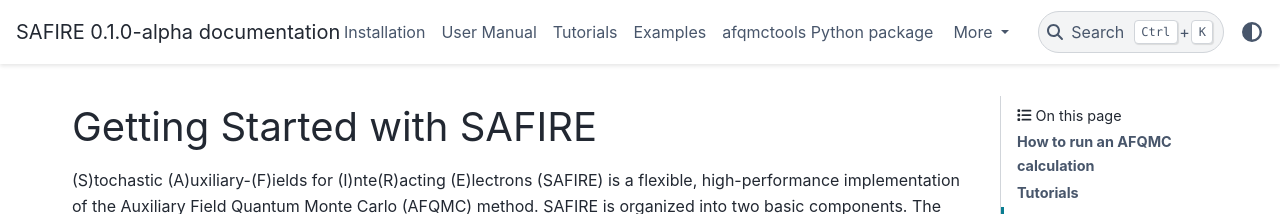
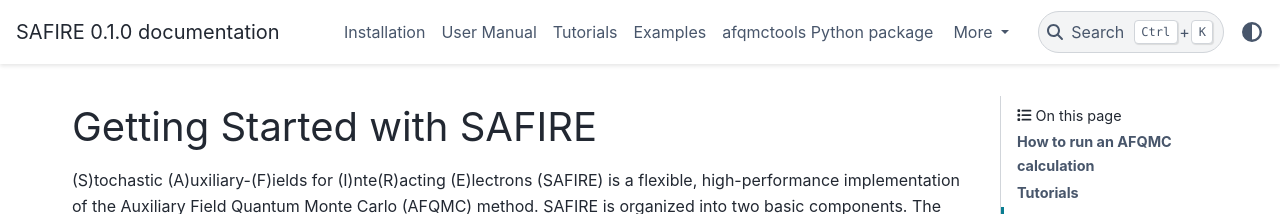
Before and after one commit to bkesk/SAFIRE, a Sphinx documentation site: the page built from docs/index.rst, in a window 1280 px wide. Shown: the top 214 px of the page. Built offline with Sphinx 7.4.7 and the PyData theme 0.15.4, drawn with Linux system fonts in a browser that asks for light colours; part of the change alters nothing that is shown.

```diff
--- a/docs/conf.py
+++ b/docs/conf.py
@@ -31,7 +31,7 @@ project = 'SAFIRE'
 
 # The full version, including alpha/beta/rc tags
 version = '0.1.0'
-release = '0.1.0-alpha'
+release = '0.1.0'
 
 
 # -- General configuration ---------------------------------------------------
@@ -54,6 +54,7 @@ extensions = [
     'sphinx.ext.napoleon',
     'sphinx_autodoc_typehints',
     'numpydoc',
+    'notebook_header',
     ]
 bibtex_bibfiles = ['bibs/afqmc.bib']
 
@@ -113,6 +114,11 @@ mathjax3_config = {
 #html_theme = 'sphinx_rtd_theme'
 html_theme = 'pydata_sphinx_theme' # possible theme - images need be compatible with dark and light modes
 
+# Base URL of the published docs. Used by Sphinx for canonical links and by the
+# notebook_header extension to rewrite {doc} cross-references into absolute links
+# in the downloadable .ipynb notebooks.
+html_baseurl = 'https://safire.flatironinstitute.org/docs/dev/'
+
 # Add any paths that contain custom static files (such as style sheets) here,
 # relative to this directory. They are copied after the builtin static files,
 # so a file named "default.css" will overwrite the builtin "default.css".
--- /dev/null
+++ b/docs/extensions/notebook_header.py
@@ -0,0 +1,177 @@
+# This file is distributed under the Apache License, Version 2.0 License.
+# See LICENSE file in top directory for details.
+#
+# Copyright (c) 2021-2025 The Simons Foundation, Inc.
+#
+# You may not use this file except in compliance with the License.
+# You may obtain a copy of the License at
+#
+#      http://www.apache.org/licenses/LICENSE-2.0
+
+"""Sphinx extension: per-notebook downloadable zip + header link.
+
+For every MyST-NB notebook page (``.md``/``.ipynb`` source under ``tutorials/``
+or ``examples/``) this extension:
+
+* injects a download link at the top of the rendered page (``doctree-read``),
+  pointing at a zip that sits next to the page's HTML output, and
+* builds that zip at the end of the build (``build-finished``). The zip contains
+  a real ``.ipynb`` (converted from the MyST source with jupytext) plus the
+  notebook's ``files/`` data directory, if present.
+
+The only MyST construct that does not survive the ``.md -> .ipynb`` conversion is
+the Sphinx ``{doc}`` cross-reference role; it is rewritten into an absolute
+markdown link to the published HTML docs (using ``html_baseurl``). The source
+``.md`` files are never modified -- rewriting happens on the in-memory notebook
+that jupytext produces, before it is serialized into the zip.
+"""
+
+import posixpath
+import re
+import zipfile
+from pathlib import Path
+
+from docutils import nodes
+from sphinx.util import logging
+
+logger = logging.getLogger(__name__)
+
+# Only act on pages whose docname lives under one of these prefixes ...
+NOTEBOOK_DIRS = ("tutorials/", "examples/")
+# ... and whose source file is an actual notebook (not the .rst overviews).
+NOTEBOOK_SUFFIXES = (".md", ".ipynb")
+
+# Matches {doc}`target` and {doc}`Title <target>`.
+_DOC_ROLE = re.compile(r"\{doc\}`(?:([^`<]*?)\s*<)?([^`<>]+?)>?`")
+# Matches a markdown link whose target is a sibling .md page: [text](path.md)
+_MD_LINK = re.compile(r"(\]\()([^)]+?)\.md(#[^)]*)?(\))")
+
+
+def _is_notebook(app, docname):
+    if not docname.startswith(NOTEBOOK_DIRS):
+        return False
+    return Path(app.env.doc2path(docname)).suffix in NOTEBOOK_SUFFIXES
+
+
+def _zip_basename(docname):
+    """Basename used both for the artifact file and the top-level folder inside a zip."""
+    return posixpath.basename(docname)
+
+
+def _files_dir(app, docname):
+    """Path to the notebook's sibling ``files/`` data directory (may not exist)."""
+    return Path(app.env.doc2path(docname)).parent / "files"
+
+
+def on_doctree_read(app, doctree):
+    """Inject a 'download this notebook' link at the top of notebook pages."""
+    docname = app.env.docname
+    if not _is_notebook(app, docname):
+        return
+    refuri = _zip_basename(docname) + ".zip"
+    para = nodes.paragraph(classes=["notebook-download"])
+    para += nodes.reference(
+        "", "Download this notebook (.ipynb + data files)", refuri=refuri
+    )
+    doctree.insert(0, para)
+
+
+def _resolve_target(current_docname, target):
+    """Resolve a {doc} target (possibly relative) to an absolute docname."""
+    if target.startswith("/"):
+        return target.lstrip("/")
+    base_dir = posixpath.dirname(current_docname)
+    return posixpath.normpath(posixpath.join(base_dir, target))
+
+
+def _rewrite_xrefs(text, current_docname, app):
+    """Rewrite {doc} roles (and sibling .md links) into absolute HTML links.
+
+    Operates on a single markdown cell's source text and returns the rewritten
+    text. Cross-references point at ``html_baseurl/<docname>.html``.
+    """
+    base = (app.config.html_baseurl or "").rstrip("/")
+
+    def doc_repl(match):
+        title, target = match.group(1), match.group(2).strip()
+        target_docname = _resolve_target(current_docname, target)
+        if not title:
+            title_node = app.env.titles.get(target_docname)
+            title = title_node.astext() if title_node is not None else posixpath.basename(target_docname)
+        return f"[{title}]({base}/{target_docname}.html)"
+
+    text = _DOC_ROLE.sub(doc_repl, text)
+
+    def md_link_repl(match):
+        target = match.group(2)
+        if "://" in target:  # leave external URLs (e.g. .../README.md) untouched
+            return match.group(0)
+        anchor = match.group(3) or ""
+        target_docname = _resolve_target(current_docname, target)
+        return f"{match.group(1)}{base}/{target_docname}.html{anchor}{match.group(4)}"
+
+    text = _MD_LINK.sub(md_link_repl, text)
+    return text
+
+
+def _build_notebook_zip(app, docname, jupytext, nbformat):
+    """Convert one notebook to .ipynb and bundle it (plus files/) into a zip."""
+    nb = jupytext.read(Path(app.env.doc2path(docname)))
+
+    for cell in nb.cells:
+        if cell.get("cell_type") == "markdown":
+            cell["source"] = _rewrite_xrefs(cell["source"], docname, app)
+
+    nb_json = nbformat.writes(nb)
+
+    base = _zip_basename(docname)
+    out_dir = Path(app.outdir).joinpath(*docname.split("/")).parent
+    out_dir.mkdir(parents=True, exist_ok=True)
+
+    with zipfile.ZipFile(out_dir / f"{base}.zip", "w", zipfile.ZIP_DEFLATED) as zf:
+        zf.writestr(f"{base}/{base}.ipynb", nb_json)
+        files_dir = _files_dir(app, docname)
+        if files_dir.is_dir():
+            for path in sorted(files_dir.rglob("*")):
+                if path.is_file():
+                    arcname = f"{base}/files/{path.relative_to(files_dir).as_posix()}"
+                    zf.write(path, arcname)
+
+
+def on_build_finished(app, exception):
+    """Build a downloadable zip for every notebook into the HTML output tree."""
+    if exception is not None:
+        return
+    if app.builder.name not in ("html", "dirhtml"):
+        return
+
+    try:
+        import jupytext
+        import nbformat
+    except ImportError as err:
+        logger.warning(
+            "notebook_header: jupytext/nbformat unavailable (%s); "
+            "skipping notebook zip generation.", err
+        )
+        return
+
+    count = 0
+    for docname in sorted(app.env.found_docs):
+        if not _is_notebook(app, docname):
+            continue
+        try:
+            _build_notebook_zip(app, docname, jupytext, nbformat)
+            count += 1
+        except Exception as err:  # noqa: BLE001 - never fail the build over a zip
+            logger.warning("notebook_header: failed to build zip for %s: %s", docname, err)
+
+    logger.info("notebook_header: wrote %d notebook download zip(s).", count)
+
+
+def setup(app):
+    app.connect("doctree-read", on_doctree_read)
+    app.connect("build-finished", on_build_finished)
+    return {
+        "parallel_read_safe": True,
+        "parallel_write_safe": True,
+    }
```
Also changed, not shown: 1 other file.
